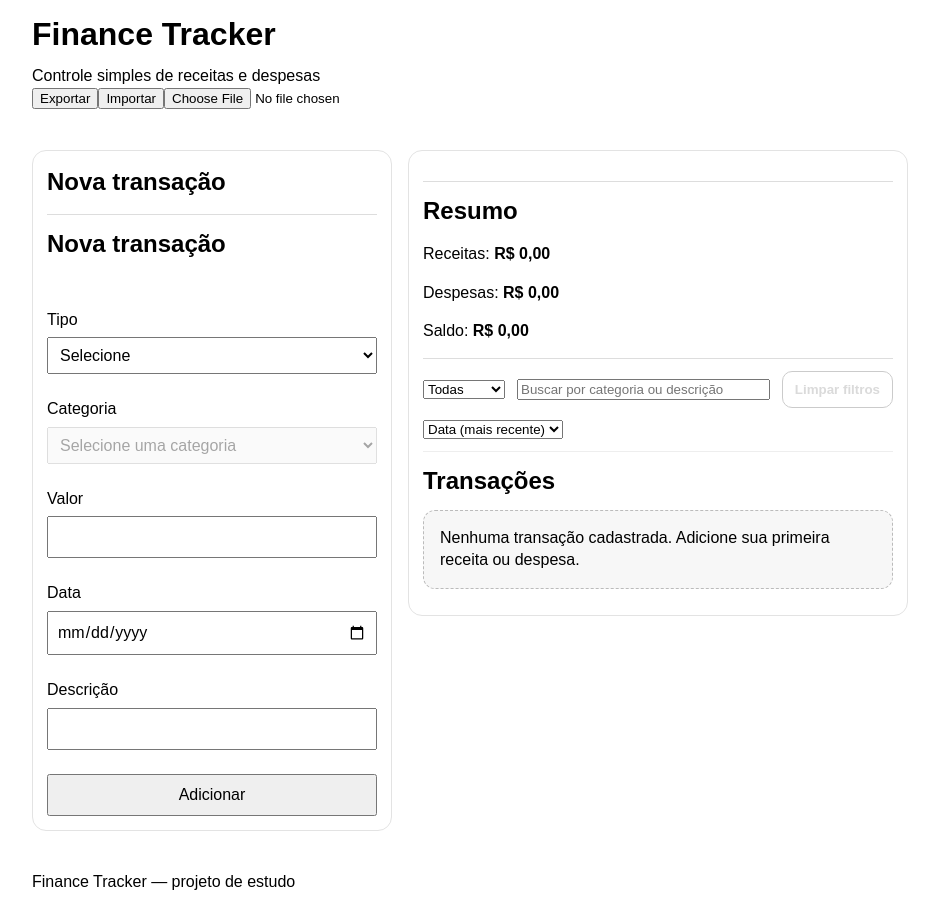
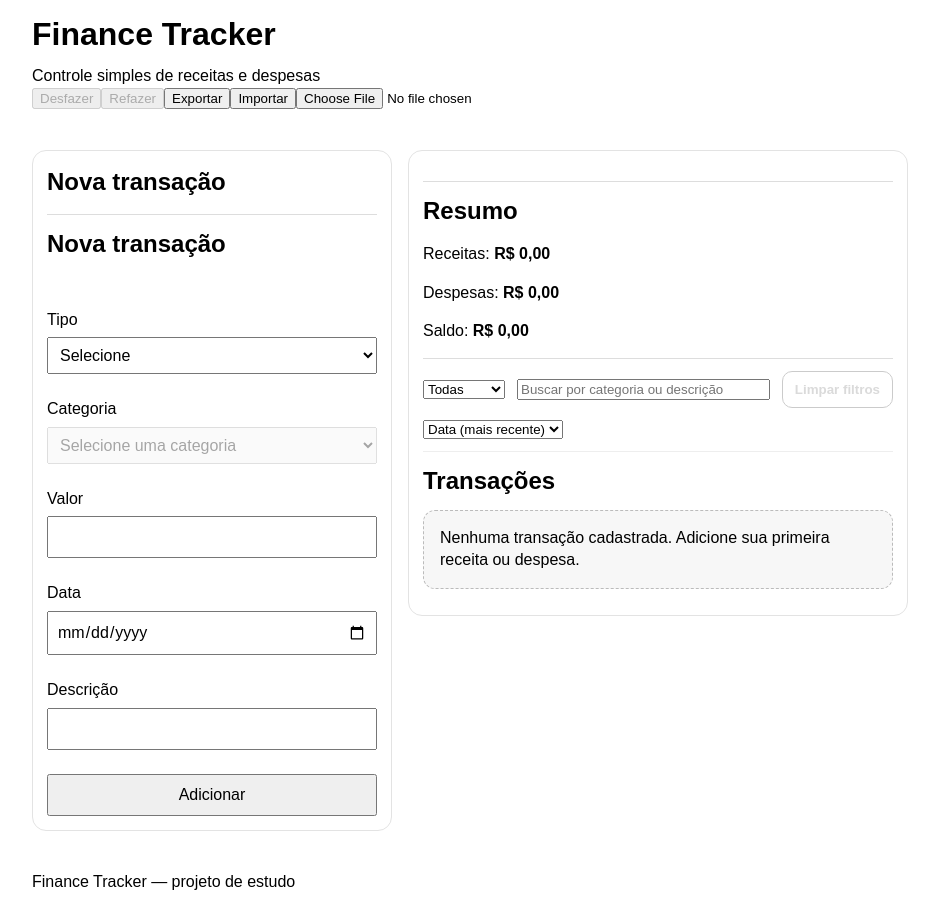
Before and after one commit to DMGSBZR/finance-tracker-vue, a Vue app in the folder finance-tracker-vue/: page / in a window 1280 px wide. Shown: the whole page, without its empty margins (170-1109 px from the left). Built offline with nearby package versions, Linux system fonts and the light colour scheme.

Commit message:
feat: undo/redo history with keyboard shortcuts

```diff
--- a/finance-tracker-vue/src/App.vue
+++ b/finance-tracker-vue/src/App.vue
@@ -1,5 +1,5 @@
 <script setup>
-import { ref, computed, watch } from "vue";
+import { ref, computed, watch, onMounted, onBeforeUnmount } from "vue";
 import { TRANSACTION_TYPES } from "./domain/transactionTypes";
 import { CATEGORIES } from "./domain/categories";
 
@@ -16,66 +16,47 @@ import {
   TRANSACTIONS_SCHEMA_VERSION,
 } from "./domain/normalizeTransactions";
 
+/* ======================================================
+ * 0) Migração/normalização
+ * ====================================================== */
 function migrateTransactions(raw) {
   // legado: array direto
   if (Array.isArray(raw)) {
     const normalized = normalizeTransactionsList(raw);
-
-    return {
-      version: TRANSACTIONS_SCHEMA_VERSION,
-      transactions: normalized,
-    };
+    return { version: TRANSACTIONS_SCHEMA_VERSION, transactions: normalized };
   }
 
   // formato novo
   if (raw && typeof raw === "object") {
     const normalized = normalizeTransactionsList(raw.transactions);
-
-    return {
-      version: TRANSACTIONS_SCHEMA_VERSION,
-      transactions: normalized,
-    };
+    return { version: TRANSACTIONS_SCHEMA_VERSION, transactions: normalized };
   }
 
   // nada salvo
-  return {
-    version: TRANSACTIONS_SCHEMA_VERSION,
-    transactions: [],
-  };
+  return { version: TRANSACTIONS_SCHEMA_VERSION, transactions: [] };
 }
 
 /* ======================================================
- * 1) Fonte de verdade + composables
+ * 1) Fonte de verdade + persistência versionada
  * ====================================================== */
-
 const STORAGE_KEY = "finance-tracker-transactions";
 
-/**
- * storageRaw é APENAS infra (pode vir legado: array / ou novo: {version, transactions})
- * default null para conseguirmos distinguir "não existe" vs "array vazio".
- */
+// storageRaw é APENAS infra (pode vir legado: array / ou novo: {version, transactions})
 const storageRaw = useLocalStorage(STORAGE_KEY, null);
 
-/**
- * Migra/normaliza uma vez ao carregar.
- * migrated = { version, transactions }
- */
+// migra/normaliza uma vez ao carregar
 const migrated = migrateTransactions(storageRaw.value);
 
-/**
- * Fonte de verdade do app: SEMPRE um array normalizado.
- */
+// fonte de verdade do app: SEMPRE um array normalizado
 const transactions = ref(migrated.transactions);
 
-/**
- * Persistimos imediatamente já no schema novo (versionado),
- * para não precisar migrar toda vez.
- */
+// regrava storage somente se necessário (legado/null/versão diferente)
 const rawBefore = storageRaw.value;
 const needsRewrite =
   Array.isArray(rawBefore) ||
   rawBefore == null ||
-  (rawBefore && typeof rawBefore === "object" &&
+  (rawBefore &&
+    typeof rawBefore === "object" &&
     Number(rawBefore.version) !== TRANSACTIONS_SCHEMA_VERSION);
 
 if (needsRewrite) {
@@ -85,10 +66,7 @@ if (needsRewrite) {
   };
 }
 
-/**
- * Mantém persistência reativa no schema novo.
- */
-
+// mantém persistência reativa no schema novo
 watch(
   transactions,
   (list) => {
@@ -99,16 +77,6 @@ watch(
   },
   { deep: true }
 );
-
-const {
-  form,
-  errors,
-  editingId,
-  submitForm: submitTransaction,
-  cancelEdit,
-  editTransaction: editTx,
-  deleteTransaction: deleteTx,
-} = useTransactions(transactions);
 
 /* ======================================================
  * Feedback de UX
@@ -126,14 +94,131 @@ function showFeedback(message, type = "success") {
 }
 
 /* ======================================================
- * Handlers de UI (com feedback)
+ * 1.1) Histórico (Undo / Redo)
+ * ====================================================== */
+const undoStack = ref([]); // snapshots (arrays de tx)
+const redoStack = ref([]);
+const HISTORY_LIMIT = 50;
+
+function cloneSnapshot(list) {
+  return JSON.parse(JSON.stringify(list));
+}
+
+function pushUndo(snapshotBeforeChange) {
+  undoStack.value.push(snapshotBeforeChange);
+
+  if (undoStack.value.length > HISTORY_LIMIT) {
+    undoStack.value.shift();
+  }
+
+  // mudança nova invalida redo
+  redoStack.value = [];
+}
+
+const canUndo = computed(() => undoStack.value.length > 0);
+const canRedo = computed(() => redoStack.value.length > 0);
+
+function undo() {
+  if (!canUndo.value) return;
+
+  const current = cloneSnapshot(transactions.value);
+  const previous = undoStack.value.pop();
+
+  redoStack.value.push(current);
+  transactions.value = previous;
+
+  showFeedback("Desfez a última ação");
+}
+
+function redo() {
+  if (!canRedo.value) return;
+
+  const current = cloneSnapshot(transactions.value);
+  const next = redoStack.value.pop();
+
+  undoStack.value.push(current);
+  transactions.value = next;
+
+  showFeedback("Refez a última ação");
+}
+
+function isTypingTarget(el) {
+  if (!el) return false;
+  const tag = el.tagName?.toLowerCase();
+  return (
+    tag === "input" ||
+    tag === "textarea" ||
+    tag === "select" ||
+    el.isContentEditable
+  );
+}
+
+function onKeyDown(e) {
+  if (!(e.ctrlKey || e.metaKey)) return;
+  if (isTypingTarget(e.target)) return;
+
+  const key = e.key.toLowerCase();
+
+  // Ctrl/Cmd+Z (undo)
+  if (key === "z" && !e.shiftKey) {
+    e.preventDefault();
+    undo();
+    return;
+  }
+
+  // Ctrl/Cmd+Shift+Z (redo) ou Ctrl/Cmd+Y
+  if ((key === "z" && e.shiftKey) || key === "y") {
+    e.preventDefault();
+    redo();
+  }
+}
+
+onMounted(() => {
+  window.addEventListener("keydown", onKeyDown);
+});
+
+onBeforeUnmount(() => {
+  window.removeEventListener("keydown", onKeyDown);
+});
+
+/* ======================================================
+ * 2) Composable de domínio (form + CRUD)
+ * ====================================================== */
+const {
+  form,
+  errors,
+  editingId,
+  submitForm: submitTransaction,
+  cancelEdit,
+  editTransaction: editTx,
+  deleteTransaction: deleteTx,
+} = useTransactions(transactions);
+
+/* ======================================================
+ * 3) Estado de UI (filtros + animação remoção)
+ * ====================================================== */
+const filterType = ref("all");
+const searchText = ref("");
+const sortBy = ref("date-desc");
+const removingIds = ref(new Set());
+
+function clearFilters() {
+  filterType.value = "all";
+  searchText.value = "";
+  sortBy.value = "date-desc";
+}
+
+/* ======================================================
+ * 4) Handlers de UI (com feedback + histórico)
  * ====================================================== */
 function handleSubmit() {
   const wasEditing = !!editingId.value;
+  const before = cloneSnapshot(transactions.value);
 
   submitTransaction();
 
   if (Object.keys(errors.value).length === 0) {
+    pushUndo(before);
     showFeedback(
       wasEditing
         ? "Transação atualizada com sucesso"
@@ -152,32 +237,21 @@ async function handleDelete(id) {
   );
   if (!confirmed) return;
 
-  // Marca como removendo (ativa animação CSS)
   removingIds.value.add(id);
-
-  // Espera a animação (0.15s = seu CSS)
   await new Promise((resolve) => setTimeout(resolve, 160));
 
-  // Remove de fato
+  const before = cloneSnapshot(transactions.value);
+
   deleteTx(id);
 
-  // Limpa estado
+  pushUndo(before);
+
   removingIds.value.delete(id);
-
   showFeedback("Transação removida com sucesso");
 }
 
-
 /* ======================================================
- * 2) Estado de UI (filtros)
- * ====================================================== */
-const filterType = ref("all");
-const searchText = ref("");
-const sortBy = ref("date-desc");
-const removingIds = ref(new Set());
-
-/* ======================================================
- * 3) Derivados (lista visível)
+ * 5) Derivados (lista visível + categorias)
  * ====================================================== */
 const visibleTransactions = computed(() => {
   let list = [...transactions.value];
@@ -213,14 +287,13 @@ const visibleTransactions = computed(() => {
   return list;
 });
 
-/* Categorias disponíveis (para o formulário) */
 const availableCategories = computed(() => {
   if (!form.value.type) return [];
   return CATEGORIES[form.value.type] ?? [];
 });
 
 /* ======================================================
- * 4) Helpers de UI + resumo financeiro
+ * 6) Resumo financeiro
  * ====================================================== */
 function formatBrl(value) {
   return new Intl.NumberFormat("pt-BR", {
@@ -241,17 +314,13 @@ const expenseTotal = computed(() =>
     .reduce((sum, tx) => sum + Number(tx.amount || 0), 0)
 );
 
-const balanceTotal = computed(
-  () => incomeTotal.value - expenseTotal.value
-);
+const balanceTotal = computed(() => incomeTotal.value - expenseTotal.value);
 
 /* ======================================================
- * 5) Estados derivados de UI
+ * 7) Estados derivados de UI
  * ====================================================== */
 const hasTransactions = computed(() => transactions.value.length > 0);
-const hasVisibleTransactions = computed(
-  () => visibleTransactions.value.length > 0
-);
+const hasVisibleTransactions = computed(() => visibleTransactions.value.length > 0);
 
 const hasActiveFilters = computed(() => {
   return (
@@ -262,18 +331,8 @@ const hasActiveFilters = computed(() => {
 });
 
 /* ======================================================
- * 6) Actions de UI
+ * 8) Backup: Export / Import + histórico
  * ====================================================== */
-function clearFilters() {
-  filterType.value = "all";
-  searchText.value = "";
-  sortBy.value = "date-desc";
-}
-
-/* ======================================================
- * 7) Backup: Export / Import (Aula 12)
- * ====================================================== */
-
 const importInputRef = ref(null);
 
 function exportBackup() {
@@ -313,8 +372,7 @@ function triggerImport() {
 
 async function handleImportFileChange(event) {
   const file = event.target.files?.[0];
-  // permite importar o mesmo arquivo de novo
-  event.target.value = "";
+  event.target.value = ""; // permite importar o mesmo arquivo de novo
 
   if (!file) return;
 
@@ -345,22 +403,20 @@ async function handleImportFileChange(event) {
       return;
     }
 
-    // Domínio manda: normaliza SEMPRE
     const normalized = normalizeTransactionsList(rawList);
 
-    // Substitui a fonte de verdade
+    const before = cloneSnapshot(transactions.value);
+
     transactions.value = normalized;
+    pushUndo(before);
 
-    // Opcional: limpa filtros pra evitar “sumir” itens após importar
     clearFilters();
-
     showFeedback("Backup importado com sucesso");
   } catch (e) {
     console.error(e);
     showFeedback("Falha ao importar: JSON inválido", "error");
   }
 }
-
 </script>
 
 <template>
@@ -373,10 +429,29 @@ async function handleImportFileChange(event) {
         </div>
 
         <div class="header-actions">
+          <button
+            type="button"
+            @click="undo"
+            :disabled="!canUndo"
+            :aria-disabled="!canUndo"
+            title="Desfazer (Ctrl/Cmd+Z)"
+          >
+            Desfazer
+          </button>
+
+          <button
+            type="button"
+            @click="redo"
+            :disabled="!canRedo"
+            :aria-disabled="!canRedo"
+            title="Refazer (Ctrl/Cmd+Shift+Z ou Ctrl/Cmd+Y)"
+          >
+            Refazer
+          </button>
+
           <button type="button" @click="exportBackup">Exportar</button>
           <button type="button" @click="triggerImport">Importar</button>
 
-      <!-- input escondido para selecionar o arquivo -->
           <input
             ref="importInputRef"
             type="file"
@@ -465,7 +540,6 @@ async function handleImportFileChange(event) {
       </div>
     </main>
 
-
     <footer class="container">
       <p>Finance Tracker — projeto de estudo</p>
     </footer>
```
Lines whose indentation alone changed are shown as unchanged.
